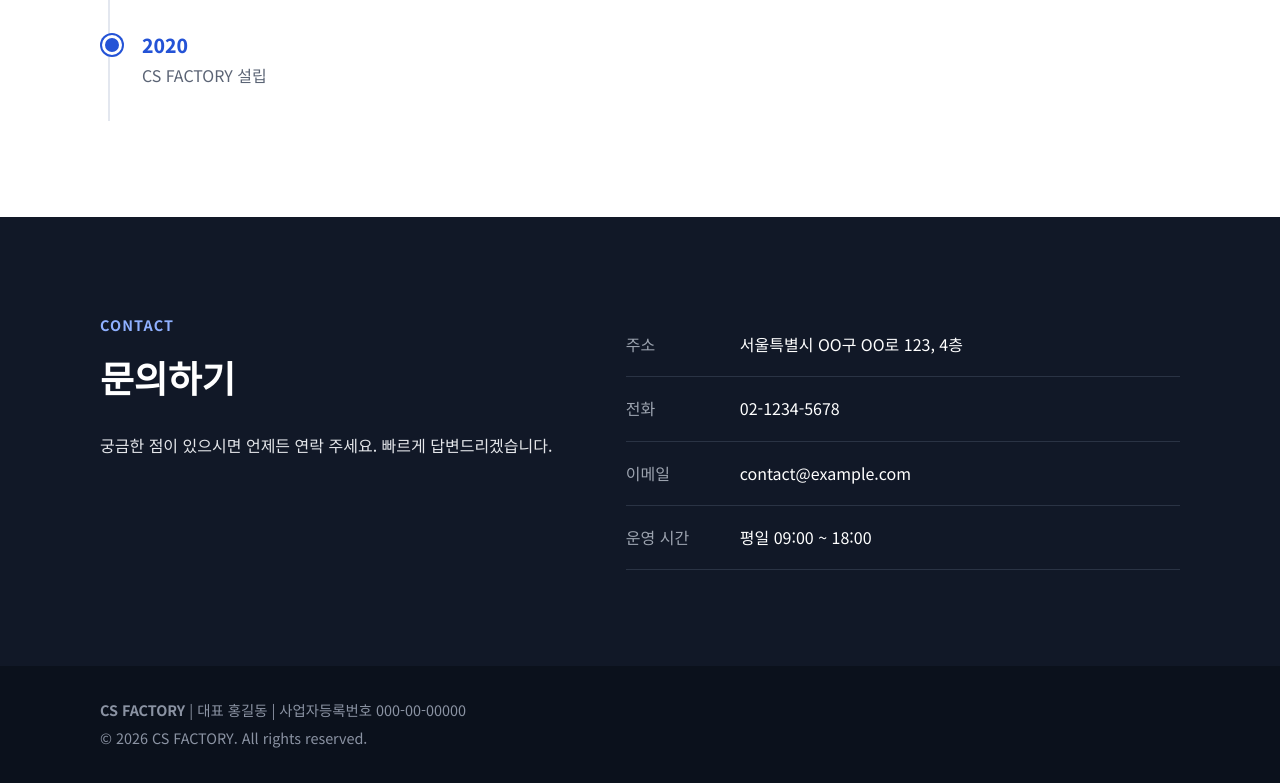
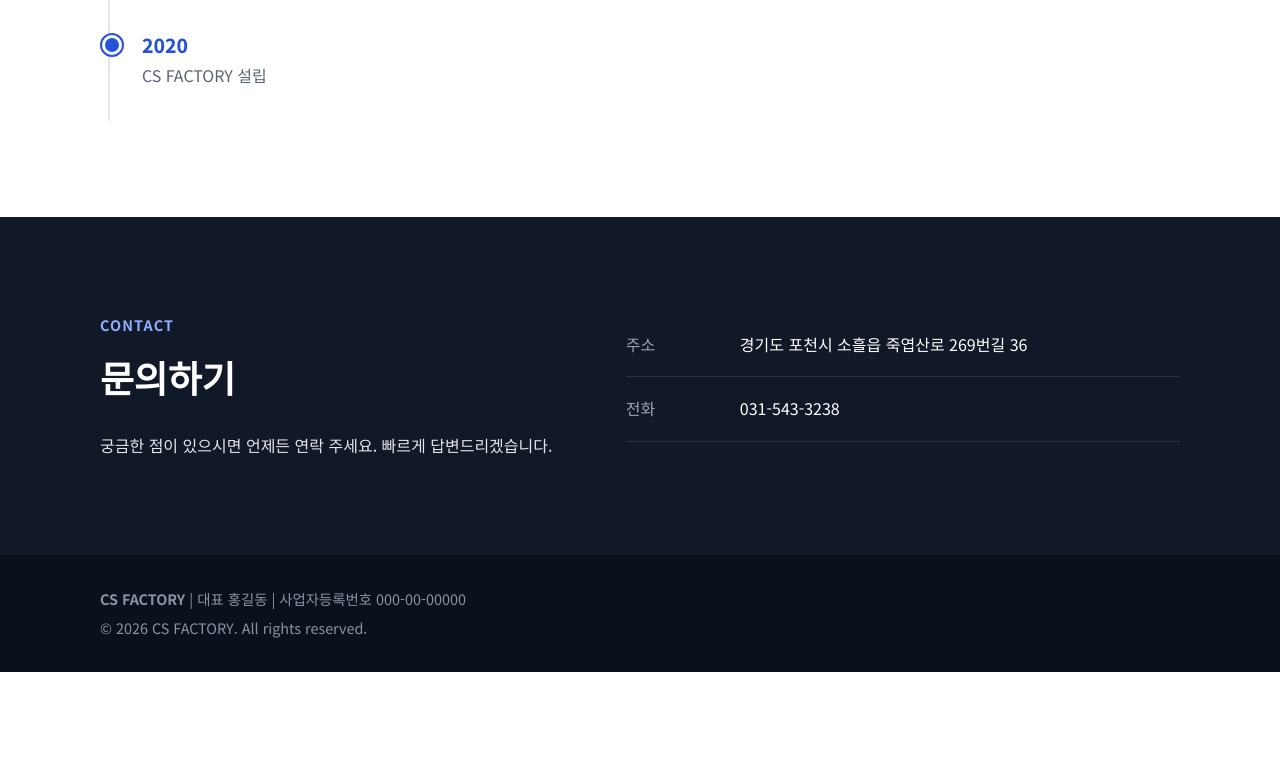
Before and after one commit to yuyumiso77-ops/test2, a plain HTML site: page index.html in a window 1280 px wide. Shown: the part 2093-2876 px from the top of the page. After the commit the page ends 2765 px from the top, so only its background shows below. Drawn offline with Linux system fonts and the light colour scheme.

Commit message:
문의하기 주소와 전화번호 수정, 이메일과 운영 시간 삭제
Co-Authored-By: Claude Opus 5.5 <noreply@anthropic.com>
Claude-Session: https://claude.ai/code/session_012nbz46Vvv4bjCQyrTvg1ES

```diff
--- a/index.html
+++ b/index.html
@@ -108,10 +108,8 @@
           <p>궁금한 점이 있으시면 언제든 연락 주세요. 빠르게 답변드리겠습니다.</p>
         </div>
         <dl class="contact-list">
-          <div><dt>주소</dt><dd>서울특별시 OO구 OO로 123, 4층</dd></div>
-          <div><dt>전화</dt><dd><a href="tel:0212345678">02-1234-5678</a></dd></div>
-          <div><dt>이메일</dt><dd><a href="mailto:contact@example.com">contact@example.com</a></dd></div>
-          <div><dt>운영 시간</dt><dd>평일 09:00 ~ 18:00</dd></div>
+          <div><dt>주소</dt><dd>경기도 포천시 소흘읍 죽엽산로 269번길 36</dd></div>
+          <div><dt>전화</dt><dd><a href="tel:0315433238">031-543-3238</a></dd></div>
         </dl>
       </div>
     </section>
```
